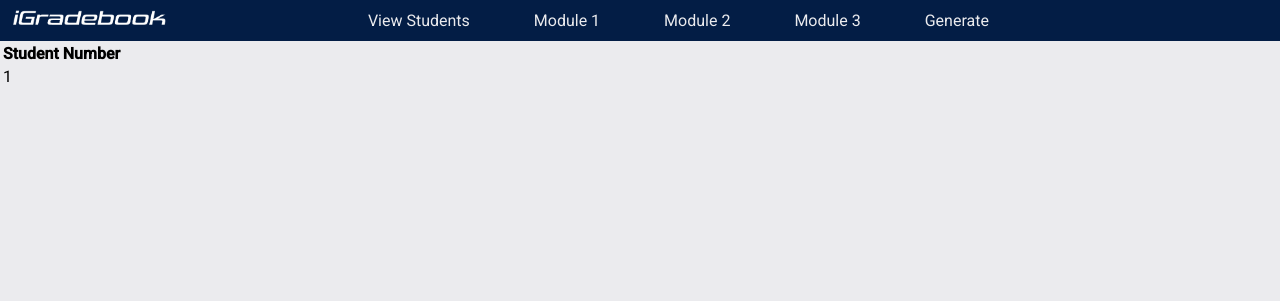
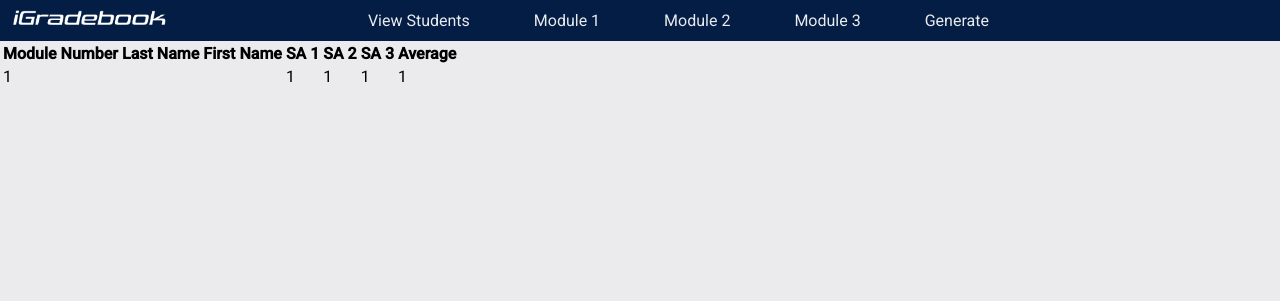
Before and after one commit to patcasenas/it154-gradebook, a PHP site: page /mod1.php in a window 1280 px wide. Shown: the top 301 px of the page. Run offline with PHP 8.4, Linux system fonts and the light colour scheme; data comes from the database, SQL or seed files in the repository; tables that the repository leaves empty hold one stand-in row (values such as "Sample post").

Commit message:
assign modules

```diff
--- a/mod1.php
+++ b/mod1.php
@@ -9,21 +9,33 @@
     <table>
     <thead>
                 <tr>
-                    <th>Student Number</th>
+                    <th>Module Number</th>
+                    <th>Last Name</th>
+                    <th>First Name</th>
+                    <th>SA 1</th>
+                    <th>SA 2</th>
+                    <th>SA 3</th>
+                    <th>Average</th>
                 </tr>
             </thead>
             <tbody>
     <?php
-        $result = $db->query ("SELECT * FROM summative");
+        $result = $db->query ("SELECT s.modID, s.studNum, s.SA1, s.SA2, s.SA3, s.SAavg, si.lastName, si.firstName
+        FROM summative AS s
+        LEFT JOIN studentinfo AS si ON s.studNum = si.studNum
+        WHERE modID = '1';");
+
             while($row = $result->fetch_assoc()) {?>
                 <tr>
-                    <td><?php echo $row['studNum']; ?></td>
+                    <td><?php echo $row['modID'];?></td>
+                    <td><?php echo $row['lastName'];?></td>
+                    <td><?php echo $row['firstName'];?></td>
+                    <td><?php echo $row['SA1'];?></td>
+                    <td><?php echo $row['SA2'];?></td>
+                    <td><?php echo $row['SA3'];?></td>
+                    <td><?php echo $row['SAavg'];?></td>
                 </tr>
         <?php }?>
     </tbody></table>
 </body>
 </html>
-<!-- <?php
-        // Insert studNum into summative table
-        // $db->query ("INSERT INTO summative (studNum, sumID) SELECT studnum, studID FROM studentinfo");
-?> -->
--- a/php/importStud.php
+++ b/php/importStud.php
@@ -36,6 +36,12 @@
     }else{
         $qstring = '?status=invalid_file';
     }
+
+        //  Insert studNum into summative table
+        $db->query ("INSERT INTO summative (studNum, sumID) SELECT studnum, studID FROM studentinfo");
+
+        //  Insert studNum into formative table
+        $db->query ("INSERT INTO formative (studNum, sumID) SELECT studnum, studID FROM studentinfo");
 }
 
 // Redirect to the listing page
--- /dev/null
+++ b/php/inserttables.php
@@ -0,0 +1,3 @@
+<?php
+
+?>
```
